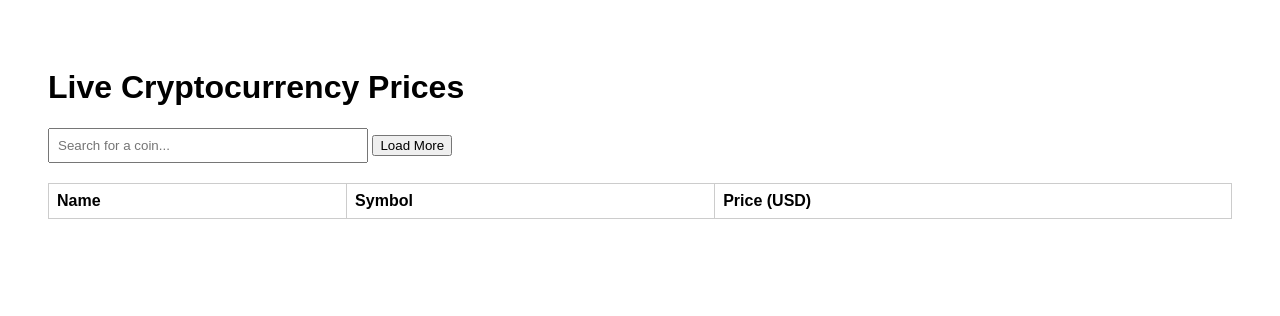
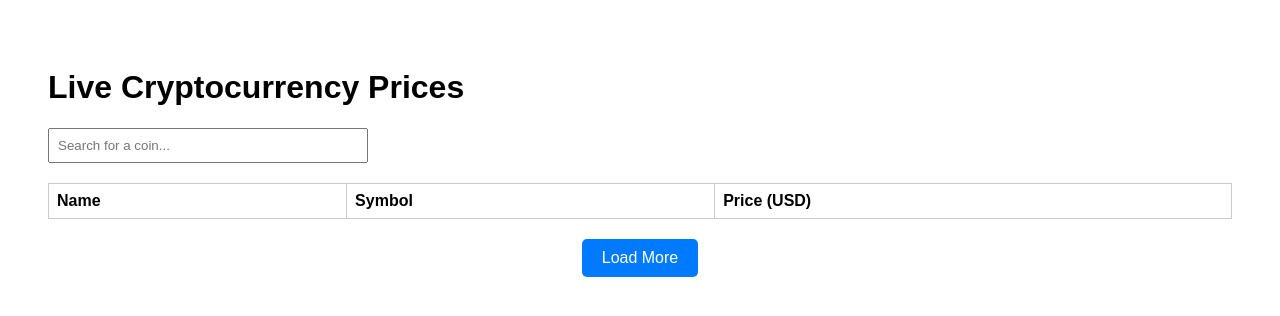
Before and after one commit to Chex27/cointracker, a website: page public/index.html in a window 1280 px wide. Drawn offline with Linux system fonts and the light colour scheme; no server answers.

Commit message:
Moved Load More button to bottom

```diff
--- a/public/index.html
+++ b/public/index.html
@@ -3,6 +3,23 @@
 <head>
   <title>Crypto Tracker</title>
   <style>
+    #button-container {
+  text-align: center;
+  margin-top: 20px;
+}
+#load-more {
+  padding: 10px 20px;
+  font-size: 16px;
+  cursor: pointer;
+  background-color: #007bff;
+  color: white;
+  border: none;
+  border-radius: 5px;
+  transition: 0.3s;
+}
+#load-more:hover {
+  background-color: #0056b3;
+}
     body { font-family: Arial; padding: 40px; }
     table { width: 100%; border-collapse: collapse; }
     th, td { border: 1px solid #ccc; padding: 8px; text-align: left; }
@@ -17,7 +34,6 @@
 <input type="text" id="search-box" placeholder="Search for a coin..." onkeyup="filterCoins()">
 
 <table id="crypto-table">
-  <button id="load-more" onclick="loadMore()">Load More</button>
   <thead>
     <tr>
       <th>Name</th>
@@ -27,6 +43,11 @@
   </thead>
   <tbody></tbody>
 </table>
+
+<!-- Load More Button (Now wrapped in a div) -->
+<div id="button-container">
+  <button id="load-more" onclick="loadMore()">Load More</button>
+</div>
 
 <script>
   function filterCoins() {
```
